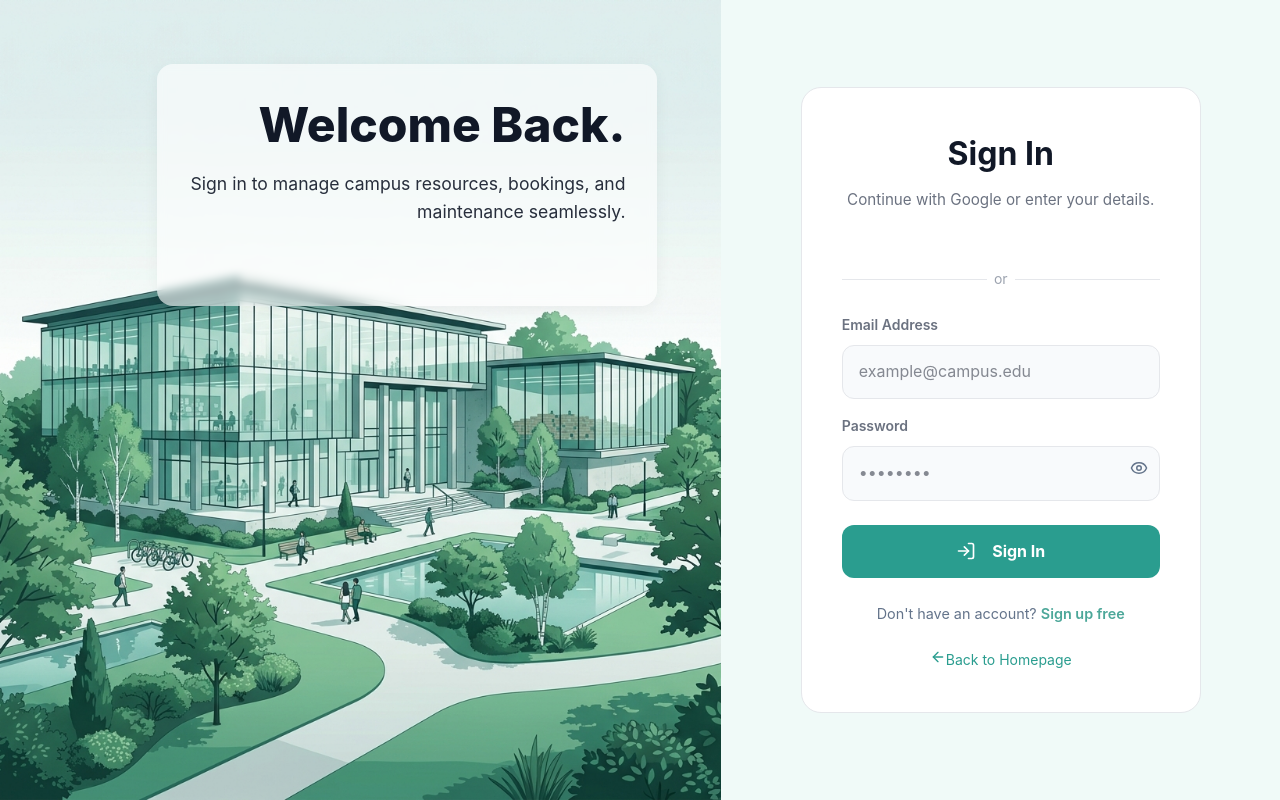
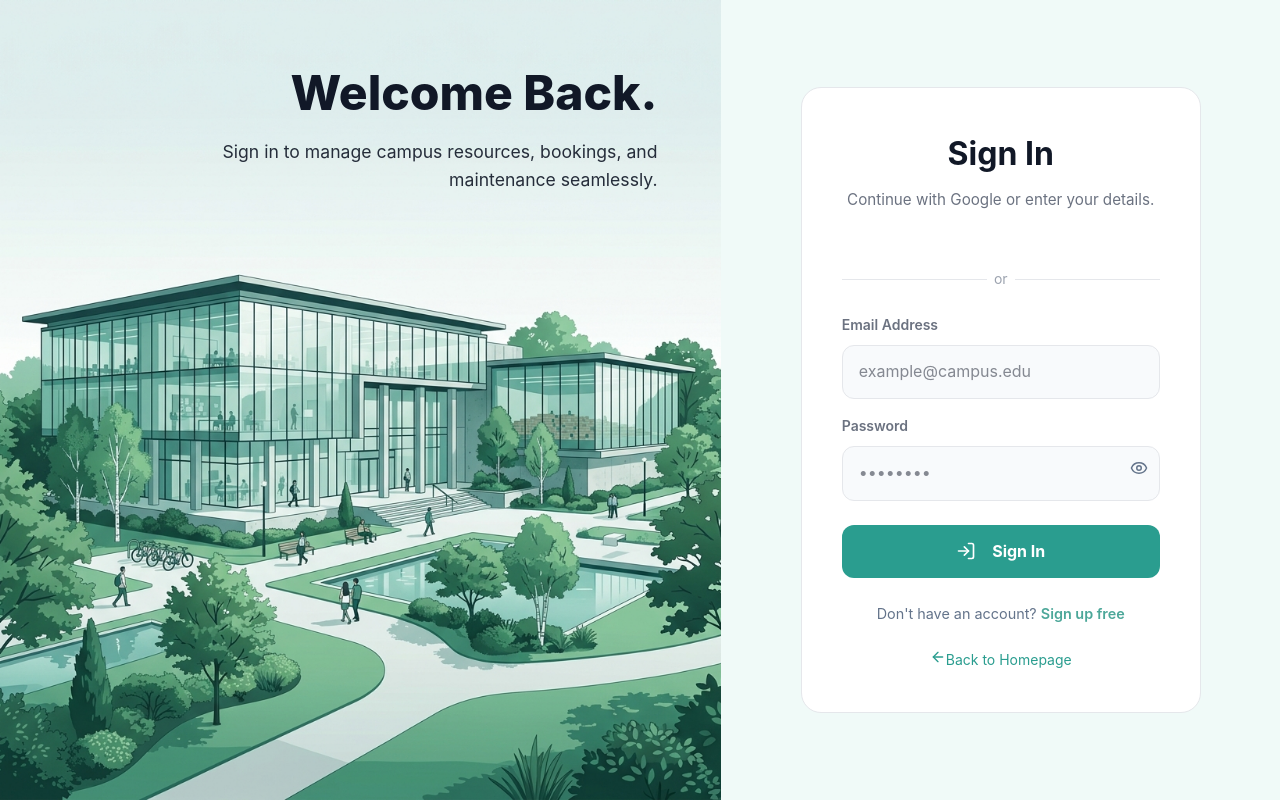
Before and after one commit to Janith854/it3030-paf-2026-smart-campus-group83, a React (Vite) app in the folder frontend/: page /login in a window 1280 px wide. Built offline with nearby package versions, Linux system fonts and the light colour scheme.

Commit message:
style(login): remove background box from welcome text

```diff
--- a/frontend/src/pages/LoginPage.css
+++ b/frontend/src/pages/LoginPage.css
@@ -32,11 +32,6 @@
   position: relative;
   z-index: 3;
   max-width: 500px;
-  background: rgba(255, 255, 255, 0.6); /* Add a subtle backdrop so text is always readable */
-  backdrop-filter: blur(4px);
-  padding: 2rem;
-  border-radius: 1rem;
-  box-shadow: 0 4px 15px rgba(0, 0, 0, 0.05);
 }
 
 .auth-left__title {
```
